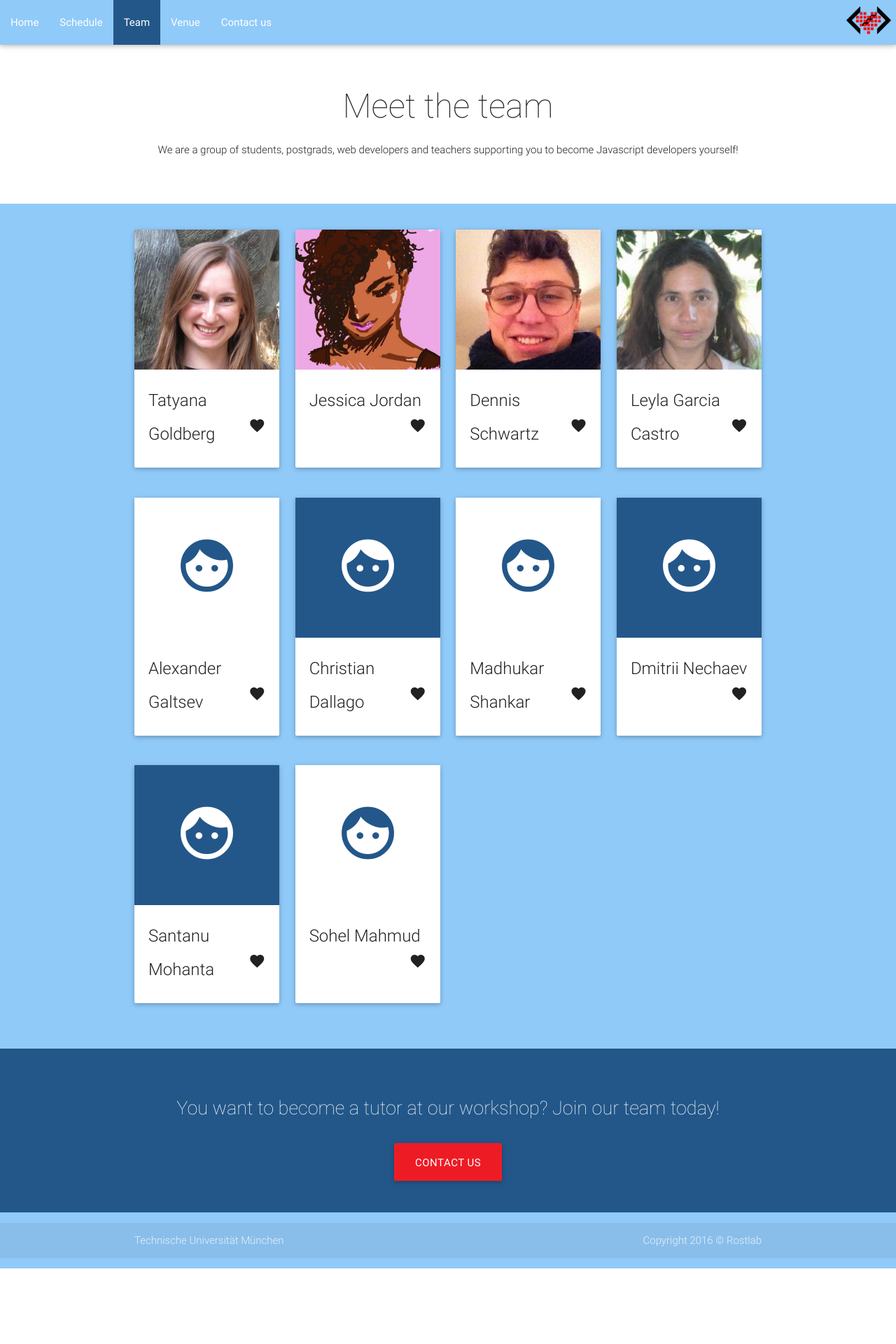
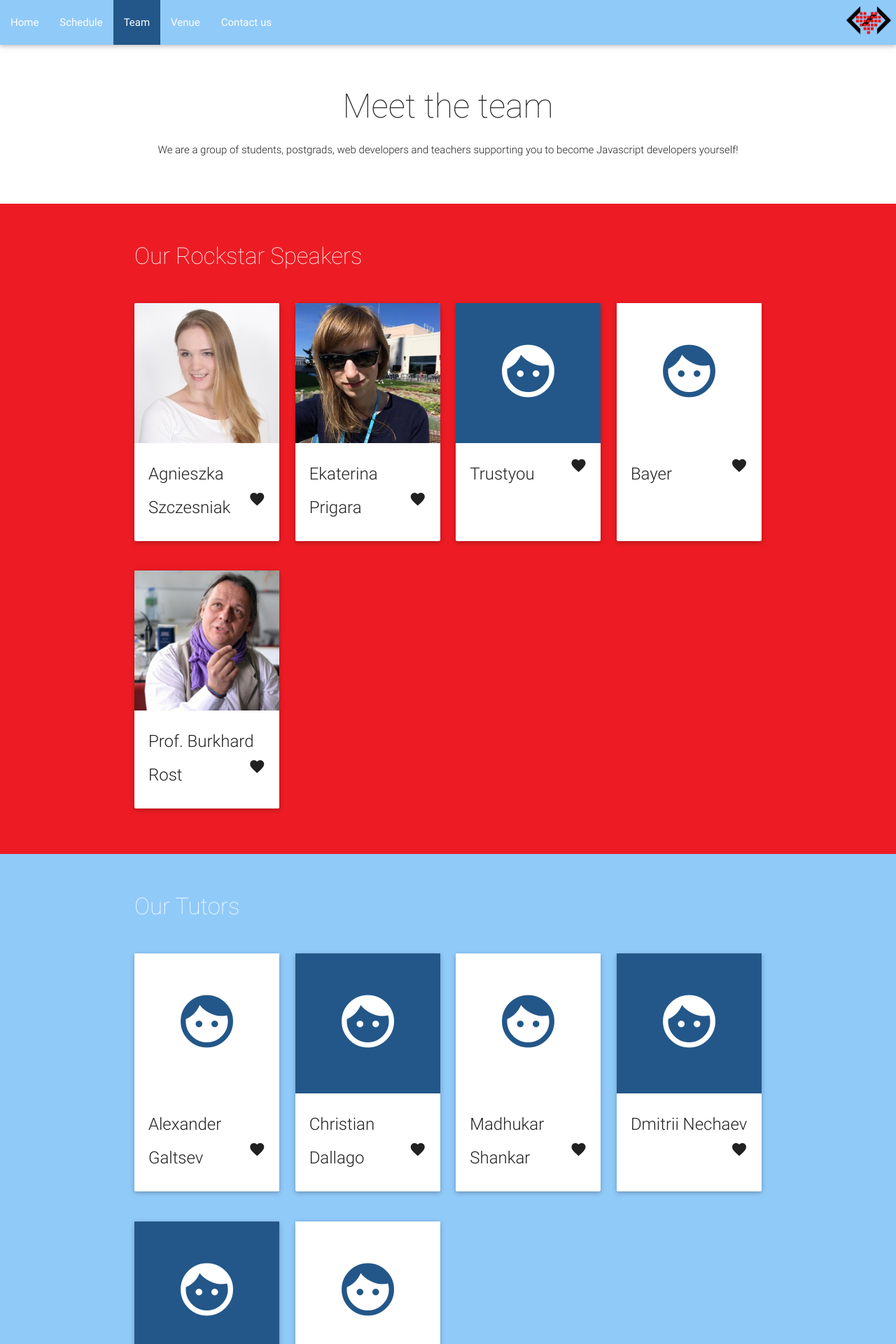
Before and after one commit to jayjayjpg/jayjayjpg.github.io, a Jekyll site: the page built from team.md, in a window 1280 px wide. Shown: the top 1920 px of the page at 70% size. Built offline with Jekyll 4.4.1, drawn with Linux system fonts in a browser that asks for light colours; before the commit the page ends 1812 px from its top, so only the background shows below that; some of the changed text lies outside the part shown.

Commit message:
seperate speakers, orgs and tutors in team page, add rsvp dropdowns

```diff
--- a/_sass/_layout.scss
+++ b/_sass/_layout.scss
@@ -284,3 +284,16 @@
     margin: 0.5em auto;
   }
 }
+
+.pb-0 {
+  padding-bottom: 0;
+}
+.mb-0 {
+  margin-bottom: 0;
+}
+.pt-0 {
+  padding-top: 0;
+}
+.mt-0 {
+  margin-top: 0;
+}
--- a/team.md
+++ b/team.md
@@ -15,22 +15,27 @@
     </div>
   </div>
 </section>
-<section class="blue lighten-3">
-  <div class="container team">
+<section class="tertiary-bg team">
+  <div class="container">
+  <div class="row">
+      <div class="col s12">
+        <h2 class=" white-text">Our Rockstar Speakers</h2>
+      </div>
+    </div>
     <div class="row">
       <!-- team member card -->
       <div class="col s12 m3">
         <div class="card">
           <div class="card-image waves-effect waves-block waves-light">
-            <img class="activator" src="/media/tatyana.jpg">
+            <img class="activator" src="/media/agnieszka.jpg">
           </div>
           <div class="card-content">
-            <span class="card-title activator grey-text text-darken-4">Tatyana Goldberg<i class="material-icons right">favorite</i></span>
+            <span class="card-title activator grey-text text-darken-4">Agnieszka Szczesniak<i class="material-icons right">favorite</i></span>
           </div>
           <div class="card-reveal">
-            <span class="card-title grey-text text-darken-4">Tatyana Goldberg<i class="material-icons right">close</i></span>
-            <p>Tatyana is both an organizer and developer in the BioJS project as well as a PhD student
-            at Rostlab, Munich, Germany.</p>
+            <span class="card-title grey-text text-darken-4">Agnieszka Szczesniak<i class="material-icons right">close</i></span>
+            <p>Agnieszka is a Software Engineer at Google and will tell you about her experience as a woman working in tech
+            </p>
           </div>
         </div>
       </div>
@@ -39,16 +44,14 @@
       <div class="col s12 m3">
         <div class="card">
           <div class="card-image waves-effect waves-block waves-light">
-            <img class="activator" src="/media/jessicajordan.jpeg">
+            <img class="activator" src="/media/ekaterina.jpg">
           </div>
           <div class="card-content">
-            <span class="card-title activator grey-text text-darken-4">Jessica Jordan<i class="material-icons right">favorite</i></span>
+            <span class="card-title activator grey-text text-darken-4">Ekaterina Prigara<i class="material-icons right">favorite</i></span>
           </div>
           <div class="card-reveal">
-            <span class="card-title grey-text text-darken-4">Jessica Jordan<i class="material-icons right">close</i></span>
-            <p>Jessica is a web developer and organizer in the BioJS project and has been mentoring learners
-            in web technologies in several workshops and co-learning groups in the past. You can follow
-            her on twitter <a target="jessicajordan" href="https://www.twitter.com/jjordan_dev">@jjordan_dev</a></p>
+            <span class="card-title grey-text text-darken-4">Ekaterina Prigara<i class="material-icons right">close</i></span>
+            <p>Ekaterina is a web developer at Jetbrains</p>
           </div>
         </div>
       </div>
@@ -57,15 +60,14 @@
       <div class="col s12 m3">
         <div class="card">
           <div class="card-image waves-effect waves-block waves-light">
-            <img class="activator" src="/media/dennis.jpg">
+            <i class="activator placeholder-img secondary-bg primary-color large material-icons">face</i>
           </div>
           <div class="card-content">
-            <span class="card-title activator grey-text text-darken-4">Dennis Schwartz<i class="material-icons right">favorite</i></span>
+            <span class="card-title activator grey-text text-darken-4">Trustyou<i class="material-icons right">favorite</i></span>
           </div>
           <div class="card-reveal">
-            <span class="card-title grey-text text-darken-4">Dennis Schwartz<i class="material-icons right">close</i></span>
-            <p>Dennis is both an organizer and web developer in the BioJS project and is currently
-            writing his master thesis about the visualization of expression data in biological organisms.</p>
+            <span class="card-title grey-text text-darken-4">Speaker tba<i class="material-icons right">close</i></span>
+            <p>-</p>
           </div>
         </div>
       </div>
@@ -74,18 +76,43 @@
       <div class="col s12 m3">
         <div class="card">
           <div class="card-image waves-effect waves-block waves-light">
-            <img class="activator" src="/media/leyla.jpg">
+            <i class="activator placeholder-img primary-bg secondary-color large material-icons">face</i>
           </div>
           <div class="card-content">
-            <span class="card-title activator grey-text text-darken-4">Leyla Garcia Castro<i class="material-icons right">favorite</i></span>
+            <span class="card-title activator grey-text text-darken-4">Bayer<i class="material-icons right">favorite</i></span>
           </div>
           <div class="card-reveal">
-            <span class="card-title grey-text text-darken-4">Leyla Garcia Castro<i class="material-icons right">close</i></span>
-            <p>Leyla Garcia is a software engineer at EMBL-EBI and organizes events around the BioJS project. She
-            has been mentoring a multitude of students in programming
-            throughout her academic career.</p>
+            <span class="card-title grey-text text-darken-4">Speaker tba<i class="material-icons right">close</i></span>
+            <p>-</p>
           </div>
         </div>
+      </div>
+    </div>
+<div class="row">
+      <!-- team member card -->
+      <div class="col s12 m3">
+        <div class="card">
+          <div class="card-image waves-effect waves-block waves-light">
+            <img class="activator" src="/media/burkhard.jpg">
+          </div>
+          <div class="card-content">
+            <span class="card-title activator grey-text text-darken-4">Prof. Burkhard Rost<i class="material-icons right">favorite</i></span>
+          </div>
+          <div class="card-reveal">
+            <span class="card-title grey-text text-darken-4">Prof. Burkhard Rost<i class="material-icons right">close</i></span>
+            <p>Burkhard is a Professor at the Technical University in Munich and team leader of the Rostlab group</p>
+          </div>
+        </div>
+      </div>
+      <!-- team member card -->
+    </div>
+  </div>
+</section>
+<section class="blue lighten-3">
+  <div class="container team">
+    <div class="row">
+      <div class="col s12">
+        <h2 class="white-text">Our Tutors</h2>
       </div>
     </div>
     <div class="row">
@@ -167,7 +194,9 @@
           </div>
           <div class="card-reveal">
             <span class="card-title grey-text text-darken-4">Santanu Mohanta<i class="material-icons right">close</i></span>
-            <p>Santanu is a student at Technical University Munich, Germany.</p>
+            <p>
+            <strong>Master student in Informatics</strong><br/>
+            Hi! I am from India. I am in my first semester of Master studies in Informatics at TUM. In my free time, I love to listen to music & travel.</p>
           </div>
         </div>
       </div>
@@ -191,6 +220,87 @@
     </div>
   </div>
 </section>
+<section class="team">
+  <div class="container">
+  <div class="row">
+      <div class="col s12">
+        <h2>Our Organizers</h2>
+      </div>
+    </div>
+    <div class="row">
+      <!-- team member card -->
+      <div class="col s12 m3">
+        <div class="card">
+          <div class="card-image waves-effect waves-block waves-light">
+            <img class="activator" src="/media/tatyana.jpg">
+          </div>
+          <div class="card-content">
+            <span class="card-title activator grey-text text-darken-4">Tatyana Goldberg<i class="material-icons right">favorite</i></span>
+          </div>
+          <div class="card-reveal">
+            <span class="card-title grey-text text-darken-4">Tatyana Goldberg<i class="material-icons right">close</i></span>
+            <p><strong>PhD student in Bioinformatics</strong><br/>
+              Hi! In my work I use various computational methods to answer exciting questions in biology.
+              I also teach at TUM, which I greatly enjoy. In my free time, I love to travel, meet new people and swim.</p>
+          </div>
+        </div>
+      </div>
+      <!-- team member card -->
+      <!-- team member card -->
+      <div class="col s12 m3">
+        <div class="card">
+          <div class="card-image waves-effect waves-block waves-light">
+            <img class="activator" src="/media/jessicajordan.jpeg">
+          </div>
+          <div class="card-content">
+            <span class="card-title activator grey-text text-darken-4">Jessica Jordan<i class="material-icons right">favorite</i></span>
+          </div>
+          <div class="card-reveal">
+            <span class="card-title grey-text text-darken-4">Jessica Jordan<i class="material-icons right">close</i></span>
+            <p><strong>Web Developer and Biologist</strong><br />
+            Hey there, I'm a biologist turned web developer who found their love for coding just a couple of years ago and never looked back.
+            I enjoy to  draw comics and build shiny things on the web</p>
+          </div>
+        </div>
+      </div>
+      <!-- team member card -->
+      <!-- team member card -->
+      <div class="col s12 m3">
+        <div class="card">
+          <div class="card-image waves-effect waves-block waves-light">
+            <img class="activator" src="/media/dennis.jpg">
+          </div>
+          <div class="card-content">
+            <span class="card-title activator grey-text text-darken-4">Dennis Schwartz<i class="material-icons right">favorite</i></span>
+          </div>
+          <div class="card-reveal">
+            <span class="card-title grey-text text-darken-4">Dennis Schwartz<i class="material-icons right">close</i></span>
+            <p>Dennis is both an organizer and web developer in the BioJS project and is currently
+            writing his master thesis about the visualization of expression data in biological organisms.</p>
+          </div>
+        </div>
+      </div>
+      <!-- team member card -->
+      <!-- team member card -->
+      <div class="col s12 m3">
+        <div class="card">
+          <div class="card-image waves-effect waves-block waves-light">
+            <img class="activator" src="/media/leyla.jpg">
+          </div>
+          <div class="card-content">
+            <span class="card-title activator grey-text text-darken-4">Leyla Garcia Castro<i class="material-icons right">favorite</i></span>
+          </div>
+          <div class="card-reveal">
+            <span class="card-title grey-text text-darken-4">Leyla Garcia Castro<i class="material-icons right">close</i></span>
+            <p>Leyla Garcia is a software engineer at EMBL-EBI and organizes events around the BioJS project. She
+            has been mentoring a multitude of students in programming
+            throughout her academic career.</p>
+          </div>
+        </div>
+      </div>
+    </div>
+  </div>
+</section>
 <section class="secondary-bg primary-color">
   <div class="container center">
     <div class="col s12">
```
Also changed, not shown: index.html (+14 -4 lines), schedule.md (+10 -9 lines), media/agnieszka.jpg (added), media/burkhard.jpg (added), media/ekaterina.jpg (added), 2 other files.
